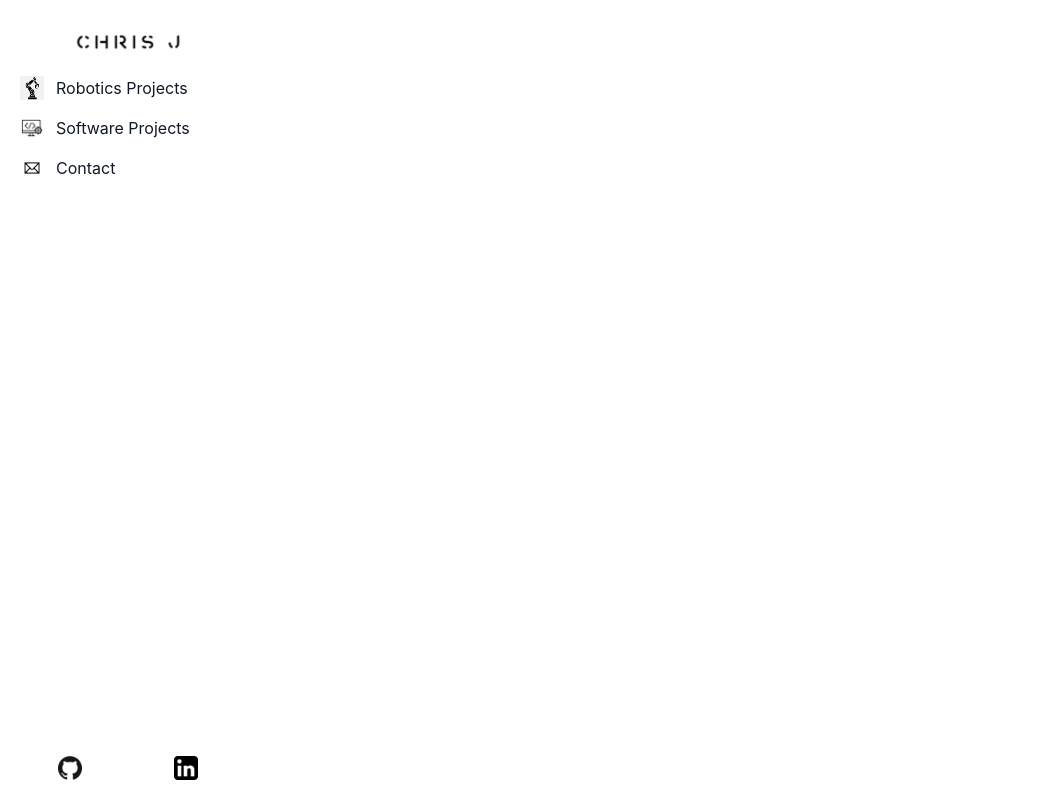
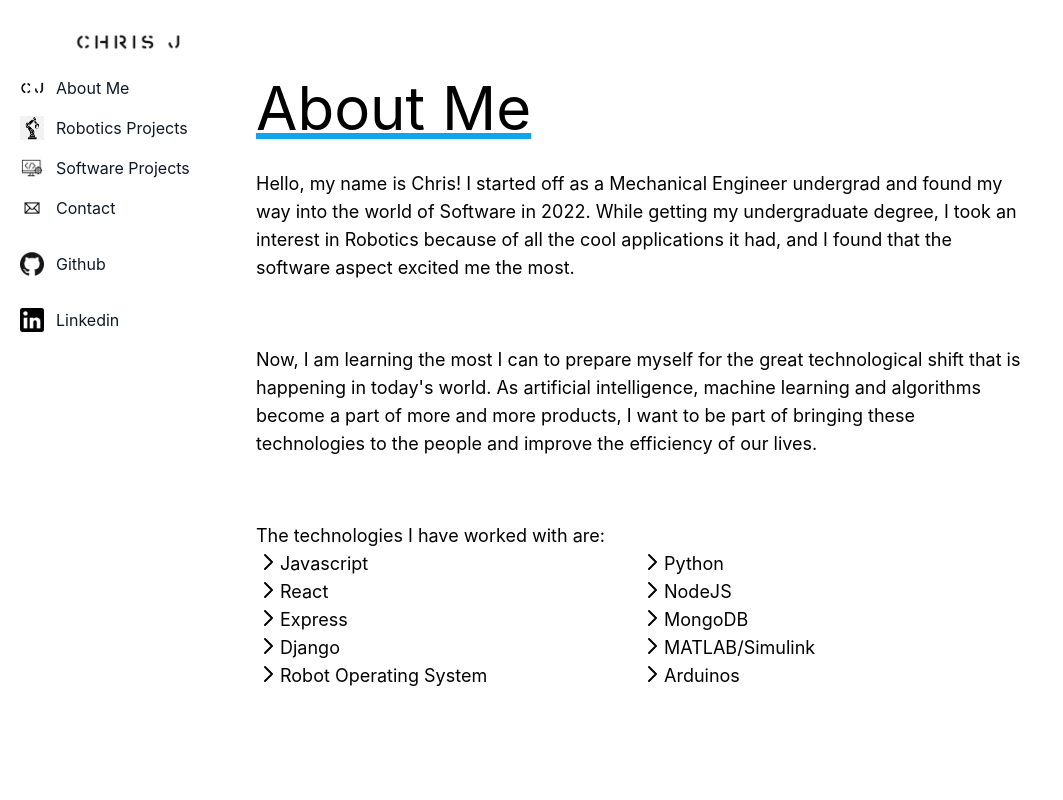
Before and after one commit to cjeong1021/cjeong.github.io, a React (Create React App) app: page /portfolio/aboutme in a window 1280 px wide. Shown: the whole page, without its empty margins (0-1063 px from the left). Built offline with nearby package versions, Linux system fonts and the light colour scheme.

Commit message:
create aboutme page

```diff
--- a/src/App.js
+++ b/src/App.js
@@ -6,6 +6,7 @@ import Home from './components/Home/Home';
 import Engineering from './components/Engineering/Engineering';
 import Software from './components/Software/Software';
 import Contact from './components/Contact/Contact';
+import Aboutme from './components/Aboutme/Aboutme';
 
 function App() {
   return (
@@ -17,6 +18,7 @@ function App() {
           <Route path='/engineering' element={<Engineering />} />
           <Route path='/software' element={<Software />} />
           <Route path='/contact' element={<Contact />} />
+          <Route path='/aboutme' element={<Aboutme />} />
         </Routes>
       </main>
     </div>
--- /dev/null
+++ b/src/components/Aboutme/Aboutme.js
@@ -0,0 +1,198 @@
+export default function Aboutme() {
+  return (
+    <div className='w-3/4 h-screen grid place-content-center'>
+      <div className='text-6xl decoration-sky-500 underline col-start-1'>
+        About Me
+      </div>
+      <div className='w-full text-lg my-8 col-start-1'>
+        Hello, my name is Chris! I started off as a Mechanical Engineer
+        undergrad and found my way into the world of Software in 2022. While
+        getting my undergraduate degree, I took an interest in Robotics because
+        of all the cool applications it had, and I found that the software
+        aspect excited me the most.
+      </div>
+      <div className='w-full text-lg my-8 col-start-1'>
+        Now, I am learning the most I can to prepare myself for the great
+        technological shift that is happening in today's world. As artificial
+        intelligence, machine learning and algorithms become a part of more and
+        more products, I want to be part of bringing these technologies to the
+        people and improve the efficiency of our lives.
+      </div>
+      <div className='w-full text-lg my-8 col-start-1'>
+        The technologies I have worked with are:
+        <ul className='grid grid-cols-2'>
+          <li className='flex flex-row'>
+            <svg
+              class='w-6 h-6'
+              fill='none'
+              stroke='currentColor'
+              viewBox='0 0 24 24'
+              xmlns='http://www.w3.org/2000/svg'
+            >
+              <path
+                stroke-linecap='round'
+                stroke-linejoin='round'
+                stroke-width='2'
+                d='M9 5l7 7-7 7'
+              ></path>
+            </svg>
+            Javascript
+          </li>
+          <li className='flex flex-row'>
+            <svg
+              class='w-6 h-6'
+              fill='none'
+              stroke='currentColor'
+              viewBox='0 0 24 24'
+              xmlns='http://www.w3.org/2000/svg'
+            >
+              <path
+                stroke-linecap='round'
+                stroke-linejoin='round'
+                stroke-width='2'
+                d='M9 5l7 7-7 7'
+              ></path>
+            </svg>
+            Python
+          </li>
+          <li className='flex flex-row'>
+            <svg
+              class='w-6 h-6'
+              fill='none'
+              stroke='currentColor'
+              viewBox='0 0 24 24'
+              xmlns='http://www.w3.org/2000/svg'
+            >
+              <path
+                stroke-linecap='round'
+                stroke-linejoin='round'
+                stroke-width='2'
+                d='M9 5l7 7-7 7'
+              ></path>
+            </svg>
+            React
+          </li>
+          <li className='flex flex-row'>
+            <svg
+              class='w-6 h-6'
+              fill='none'
+              stroke='currentColor'
+              viewBox='0 0 24 24'
+              xmlns='http://www.w3.org/2000/svg'
+            >
+              <path
+                stroke-linecap='round'
+                stroke-linejoin='round'
+                stroke-width='2'
+                d='M9 5l7 7-7 7'
+              ></path>
+            </svg>
+            NodeJS
+          </li>
+          <li className='flex flex-row'>
+            <svg
+              class='w-6 h-6'
+              fill='none'
+              stroke='currentColor'
+              viewBox='0 0 24 24'
+              xmlns='http://www.w3.org/2000/svg'
+            >
+              <path
+                stroke-linecap='round'
+                stroke-linejoin='round'
+                stroke-width='2'
+                d='M9 5l7 7-7 7'
+              ></path>
+            </svg>
+            Express
+          </li>
+          <li className='flex flex-row'>
+            <svg
+              class='w-6 h-6'
+              fill='none'
+              stroke='currentColor'
+              viewBox='0 0 24 24'
+              xmlns='http://www.w3.org/2000/svg'
+            >
+              <path
+                stroke-linecap='round'
+                stroke-linejoin='round'
+                stroke-width='2'
+                d='M9 5l7 7-7 7'
+              ></path>
+            </svg>
+            MongoDB
+          </li>
+          <li className='flex flex-row'>
+            <svg
+              class='w-6 h-6'
+              fill='none'
+              stroke='currentColor'
+              viewBox='0 0 24 24'
+              xmlns='http://www.w3.org/2000/svg'
+            >
+              <path
+                stroke-linecap='round'
+                stroke-linejoin='round'
+                stroke-width='2'
+                d='M9 5l7 7-7 7'
+              ></path>
+            </svg>
+            Django
+          </li>
+          <li className='flex flex-row'>
+            <svg
+              class='w-6 h-6'
+              fill='none'
+              stroke='currentColor'
+              viewBox='0 0 24 24'
+              xmlns='http://www.w3.org/2000/svg'
+            >
+              <path
+                stroke-linecap='round'
+                stroke-linejoin='round'
+                stroke-width='2'
+                d='M9 5l7 7-7 7'
+              ></path>
+            </svg>
+            MATLAB/Simulink
+          </li>
+          <li className='flex flex-row'>
+            <svg
+              class='w-6 h-6'
+              fill='none'
+              stroke='currentColor'
+              viewBox='0 0 24 24'
+              xmlns='http://www.w3.org/2000/svg'
+            >
+              <path
+                stroke-linecap='round'
+                stroke-linejoin='round'
+                stroke-width='2'
+                d='M9 5l7 7-7 7'
+              ></path>
+            </svg>
+            Robot Operating System
+          </li>
+          <li className='flex flex-row'>
+            <svg
+              class='w-6 h-6'
+              fill='none'
+              stroke='currentColor'
+              viewBox='0 0 24 24'
+              xmlns='http://www.w3.org/2000/svg'
+            >
+              <path
+                stroke-linecap='round'
+                stroke-linejoin='round'
+                stroke-width='2'
+                d='M9 5l7 7-7 7'
+              ></path>
+            </svg>
+            Arduinos
+          </li>
+        </ul>
+      </div>
+    </div>
+  );
+}
--- a/src/components/Navbar/Navbar.js
+++ b/src/components/Navbar/Navbar.js
@@ -13,6 +13,23 @@ export default function Navbar() {
               </Link>
             </p>
           </li>
+          <Link to='/aboutme'>
+            <li>
+              <a
+                href=''
+                class='flex items-center p-2 text-base font-normal text-gray-900 hover:bg-gray-100 transition hover:translate-x-2 hover:border-b-2 hover:border-black duration-300'
+              >
+                <img
+                  src={require('../../images/initials.png')}
+                  aria-hidden='true'
+                  class='w-6 aspect-auto text-gray-500 transition duration-75 dark:text-gray-400 group-hover:text-gray-900 dark:group-hover:text-white'
+                  fill='currentColor'
+                  viewBox='0 0 20 20'
+                ></img>
+                <span class='ml-3'>About Me</span>
+              </a>
+            </li>
+          </Link>
           <Link to='/engineering'>
             <li>
               <a
@@ -64,20 +81,21 @@ export default function Navbar() {
               </a>
             </li>
           </Link>
-        </ul>
-        <div class='grow'></div>
-        <ul class='flex flex-row justify-around'>
           <li>
             <a
               href='https://github.com/cjeong1021'
               target='_blank'
               rel='noopener noreferrer'
+              class='flex items-center p-2 text-base font-normal text-gray-900 hover:bg-gray-100 transition hover:translate-x-2 hover:border-b-2 hover:border-black duration-300'
             >
               <img
                 src={require('../../images/github.png')}
-                alt='Github Logo'
-                class='h-8 hover:bg-gray-200 rounded-lg py-1 px-1'
-              />
+                aria-hidden='true'
+                class='w-6 h-6 text-gray-500 transition duration-75 dark:text-gray-400 group-hover:text-gray-900 dark:group-hover:text-white'
+                fill='currentColor'
+                viewBox='0 0 20 20'
+              ></img>
+              <span class='ml-3'>Github</span>
             </a>
           </li>
           <li>
@@ -85,13 +103,16 @@ export default function Navbar() {
               href='https://www.linkedin.com/in/christopher-jeong/'
               target='_blank'
               rel='noopener noreferrer'
-              className='hover:bg-gray-100'
+              class='flex items-center p-2 text-base font-normal text-gray-900 hover:bg-gray-100 transition hover:translate-x-2 hover:border-b-2 hover:border-black duration-300'
             >
               <img
                 src={require('../../images/linkedin.png')}
-                alt='Github Logo'
-                class='h-8 hover:bg-gray-200 rounded-lg py-1 px-1'
-              />
+                aria-hidden='true'
+                class='w-6 h-6 text-gray-500 transition duration-75 dark:text-gray-400 group-hover:text-gray-900 dark:group-hover:text-white'
+                fill='currentColor'
+                viewBox='0 0 20 20'
+              ></img>
+              <span class='ml-3'>Linkedin</span>
             </a>
           </li>
         </ul>
```
Also changed, not shown: src/images/initials.png (added).
